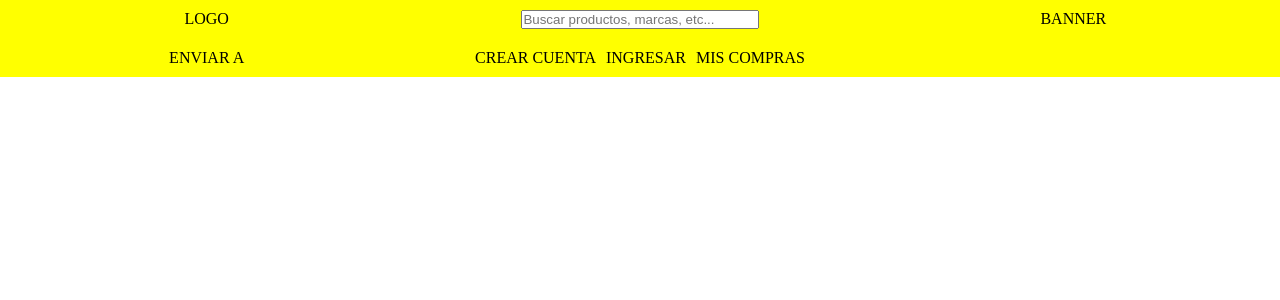
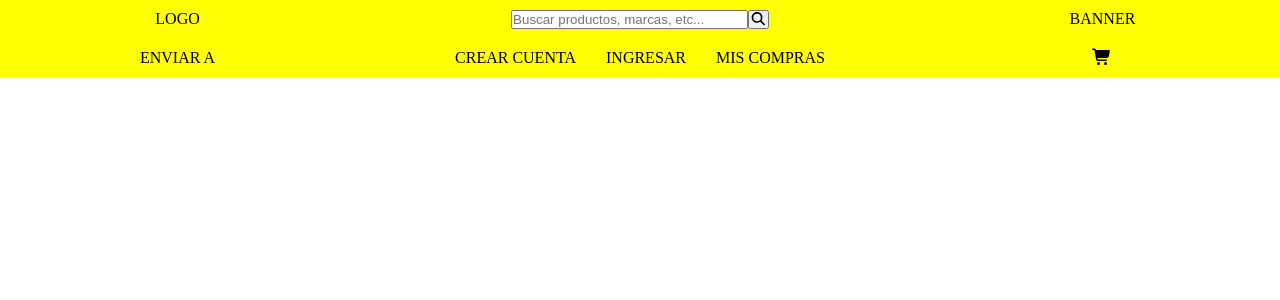
Before and after one commit to FrancoBarberis/FreeMarket, a React (Vite) app: page / in a window 1280 px wide. Shown: the top 300 px of the page. Built offline with nearby package versions, Linux system fonts and the light colour scheme.

Commit message:
Botón buscar

```diff
--- a/src/components/App.jsx
+++ b/src/components/App.jsx
@@ -4,6 +4,7 @@ import Header from "./Header";
 function App() {
   return <div className="App">
     <Header />
+    {/* CARRUSEL */}
   </div>;
 }
 
--- a/src/components/Header.jsx
+++ b/src/components/Header.jsx
@@ -1,9 +1,12 @@
 import React from "react";
+import Search from "./Search";
+import { FontAwesomeIcon } from '@fortawesome/react-fontawesome';
+import { faShoppingCart } from '@fortawesome/free-solid-svg-icons';
 
 function Header() {
   return <header className="header">
     <div className="logo">LOGO</div>
-    <div className="buscador"><input type="text" placeholder="Buscar productos, marcas, etc..."/></div>
+    <Search></Search>
     <div>BANNER</div>
     <div>ENVIAR A</div>
     <ul>
@@ -11,7 +14,7 @@ function Header() {
       <li><a href="" className="navItem">INGRESAR</a></li>
       <li><a href="" className="navItem">MIS COMPRAS</a></li>
     </ul>
-    <a href=""><i class="fa-thin fa-cart-shopping"></i></a>
+    <a href=""><FontAwesomeIcon icon={faShoppingCart} /></a>
   </header>;
 }
 
--- /dev/null
+++ b/src/components/Search.jsx
@@ -0,0 +1,12 @@
+import React from "react";
+import { faMagnifyingGlass } from "@fortawesome/free-solid-svg-icons";
+import { FontAwesomeIcon } from "@fortawesome/react-fontawesome";
+
+function Search(){
+    return <div className="buscador">
+      <input type="text" id="buscador" placeholder="Buscar productos, marcas, etc..."/>
+      <button id="botonBuscar"><FontAwesomeIcon icon={faMagnifyingGlass} /></button>
+    </div>;
+}
+
+export default Search;
--- a/styles.css
+++ b/styles.css
@@ -11,8 +11,9 @@ header{
     text-align: center;
     display: grid;
     grid-template-columns: 1fr 1fr 1fr;
-    gap: 20px;
-    justify-content: space-around;
+    column-gap: 100px;
+    row-gap: 20px;
+    column-width: auto;
 }
 
 .buscador input {
@@ -22,7 +23,7 @@ header{
 ul {
     list-style: none;
     display: flex;
-    gap: 10px;
+    gap: 30px;
     justify-content: center;
     align-items: center;
 }
@@ -30,4 +31,5 @@ ul {
 a{
     text-decoration: none;
     color: black;
+    white-space: nowrap;
 }
```
